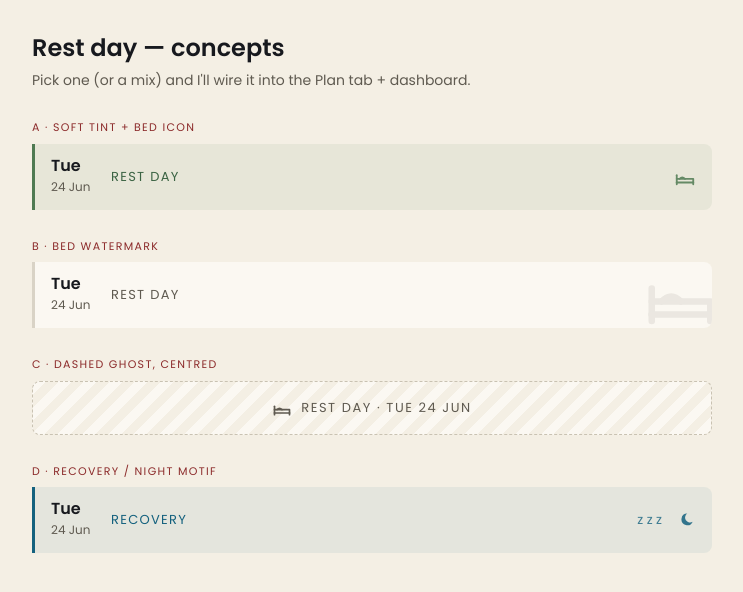
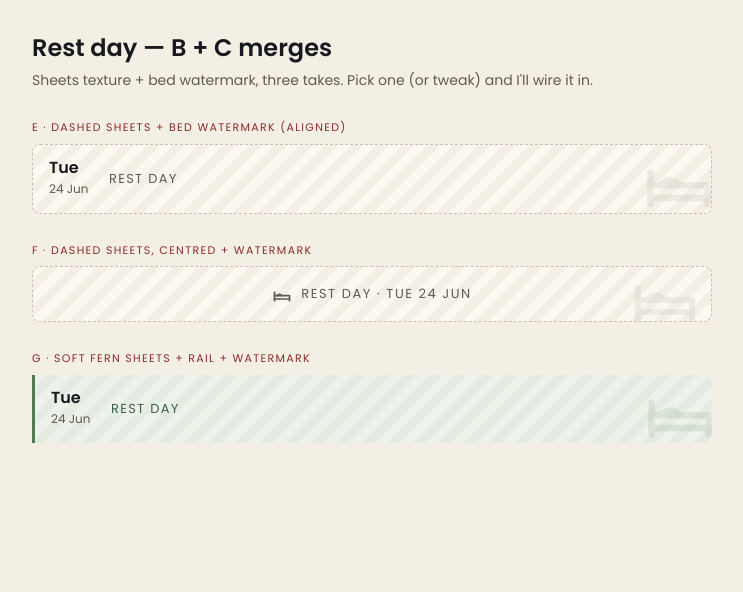
Before and after one commit to prosser13/paceline, a Next.js app: page /design/rest-days in a window 1280 px wide. Shown: the top 592 px of the page, without its empty margins (268-1011 px from the left). Built offline with nearby package versions, Linux system fonts and the light colour scheme; no server answers.

Commit message:
chore: rest-day preview — B+C merge attempts (E/F/G)
Co-Authored-By: Claude Opus 4.8 <noreply@anthropic.com>

```diff
--- a/src/app/design/rest-days/page.tsx
+++ b/src/app/design/rest-days/page.tsx
@@ -1,5 +1,5 @@
-// Temporary design preview — rest-day row concepts. Public (no AppShell) so it
-// can be viewed at /design/rest-days without signing in. Safe to delete.
+// Temporary design preview — rest-day row concepts (merges of B + C).
+// Public (no AppShell) so it can be viewed at /design/rest-days without login.
 
 function Bed({ color, size = 22, opacity = 1 }: { color: string; size?: number; opacity?: number }) {
   return (
@@ -29,59 +29,54 @@ function Label({ text }: { text: string }) {
   );
 }
 
+const NEUTRAL_SHEETS = 'repeating-linear-gradient(135deg,#fbf8f2,#fbf8f2 9px,#f4efe4 9px,#f4efe4 18px)';
+const FERN_SHEETS    = 'repeating-linear-gradient(135deg,#eef2ea,#eef2ea 9px,#e4ebe0 9px,#e4ebe0 18px)';
+
 export default function RestDayConcepts() {
   return (
     <div className="min-h-screen bg-bone px-[26px] py-[30px]">
       <div className="max-w-[680px] mx-auto">
-        <h1 className="font-display font-semibold text-[24px] mb-1">Rest day — concepts</h1>
-        <p className="text-stone text-[14px] mb-7">Pick one (or a mix) and I&apos;ll wire it into the Plan tab + dashboard.</p>
+        <h1 className="font-display font-semibold text-[24px] mb-1">Rest day — B + C merges</h1>
+        <p className="text-stone text-[14px] mb-7">Sheets texture + bed watermark, three takes. Pick one (or tweak) and I&apos;ll wire it in.</p>
 
         <div className="flex flex-col gap-7">
 
-          {/* A */}
+          {/* E — sheets + watermark, aligned like other rows */}
           <div>
-            <Label text="A · Soft tint + bed icon" />
-            <div className="flex items-center gap-[14px] border-l-[3px] border-l-fern rounded-r-[8px] px-[16px] py-[14px]" style={{ background: 'rgba(79,122,82,.08)' }}>
-              <DayCol />
-              <span className="flex-1 font-mono text-[13px] tracking-[.1em] uppercase" style={{ color: '#3b6343' }}>Rest day</span>
-              <Bed color="#4f7a52" opacity={0.85} />
-            </div>
-          </div>
-
-          {/* B */}
-          <div>
-            <Label text="B · Bed watermark" />
-            <div className="relative overflow-hidden flex items-center gap-[14px] border-l-[3px] border-l-fog rounded-r-[8px] bg-paper px-[16px] py-[14px]">
-              <div className="absolute right-[-8px] top-1/2 -translate-y-1/2 pointer-events-none">
-                <Bed color="#5f5a50" size={78} opacity={0.10} />
+            <Label text="E · Dashed sheets + bed watermark (aligned)" />
+            <div className="relative overflow-hidden flex items-center gap-[14px] rounded-[8px] px-[16px] py-[15px]"
+                 style={{ border: '1px dashed #c9c2b2', background: NEUTRAL_SHEETS }}>
+              <div className="absolute right-[-6px] top-1/2 -translate-y-1/2 pointer-events-none">
+                <Bed color="#5f5a50" size={76} opacity={0.09} />
               </div>
               <div className="relative"><DayCol /></div>
               <span className="relative flex-1 font-mono text-[13px] tracking-[.1em] uppercase text-stone">Rest day</span>
             </div>
           </div>
 
-          {/* C */}
+          {/* F — centred, with watermark behind */}
           <div>
-            <Label text="C · Dashed ghost, centred" />
-            <div
-              className="flex items-center justify-center gap-[9px] rounded-[8px] px-[16px] py-[16px] text-stone"
-              style={{ border: '1px dashed #c9c2b2', background: 'repeating-linear-gradient(135deg,#fbf8f2,#fbf8f2 9px,#f4efe4 9px,#f4efe4 18px)' }}
-            >
+            <Label text="F · Dashed sheets, centred + watermark" />
+            <div className="relative overflow-hidden flex items-center justify-center gap-[9px] rounded-[8px] px-[16px] py-[17px] text-stone"
+                 style={{ border: '1px dashed #c9c2b2', background: NEUTRAL_SHEETS }}>
+              <div className="absolute right-[10px] top-1/2 -translate-y-1/2 pointer-events-none">
+                <Bed color="#5f5a50" size={72} opacity={0.08} />
+              </div>
               <Bed color="#5f5a50" size={20} />
-              <span className="font-mono text-[13px] tracking-[.12em] uppercase">Rest day · Tue 24 Jun</span>
+              <span className="relative font-mono text-[13px] tracking-[.12em] uppercase">Rest day · Tue 24 Jun</span>
             </div>
           </div>
 
-          {/* D */}
+          {/* G — soft fern sheets, hairline rail, watermark */}
           <div>
-            <Label text="D · Recovery / night motif" />
-            <div className="flex items-center gap-[14px] border-l-[3px] border-l-marine rounded-r-[8px] px-[16px] py-[14px]" style={{ background: 'rgba(20,97,126,.07)' }}>
-              <DayCol />
-              <span className="flex-1 font-mono text-[13px] tracking-[.1em] uppercase text-marine">Recovery</span>
-              <span className="font-mono text-[13px] text-marine/80">z z z</span>
-              <svg width={20} height={20} viewBox="0 0 24 24" fill="#14617e" opacity={0.85}>
-                <path d="M20 14 a7 7 0 1 1 -6.5 -9.7 5.6 5.6 0 0 0 6.5 9.7 z" />
-              </svg>
+            <Label text="G · Soft fern sheets + rail + watermark" />
+            <div className="relative overflow-hidden flex items-center gap-[14px] border-l-[3px] border-l-fern rounded-r-[8px] px-[16px] py-[15px]"
+                 style={{ background: FERN_SHEETS }}>
+              <div className="absolute right-[-6px] top-1/2 -translate-y-1/2 pointer-events-none">
+                <Bed color="#4f7a52" size={76} opacity={0.12} />
+              </div>
+              <div className="relative"><DayCol /></div>
+              <span className="relative flex-1 font-mono text-[13px] tracking-[.1em] uppercase" style={{ color: '#3b6343' }}>Rest day</span>
             </div>
           </div>
 
```
